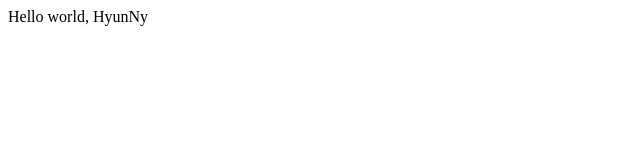
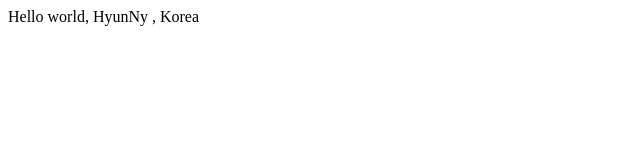
Before and after one commit to HyunNy/opentutorials-HyunNy1, a plain HTML site: page index.html in a window 1280 px wide. Shown: the full height of the page, 0-640 px from the left. Drawn offline with Linux system fonts and the light colour scheme.

Commit message:
add index.html

```diff
--- a/index.html
+++ b/index.html
@@ -19,6 +19,6 @@
     </head>
 
     <body>
-        Hello world, HyunNy
+        Hello world, HyunNy , Korea
     </body>
 </html>
```
